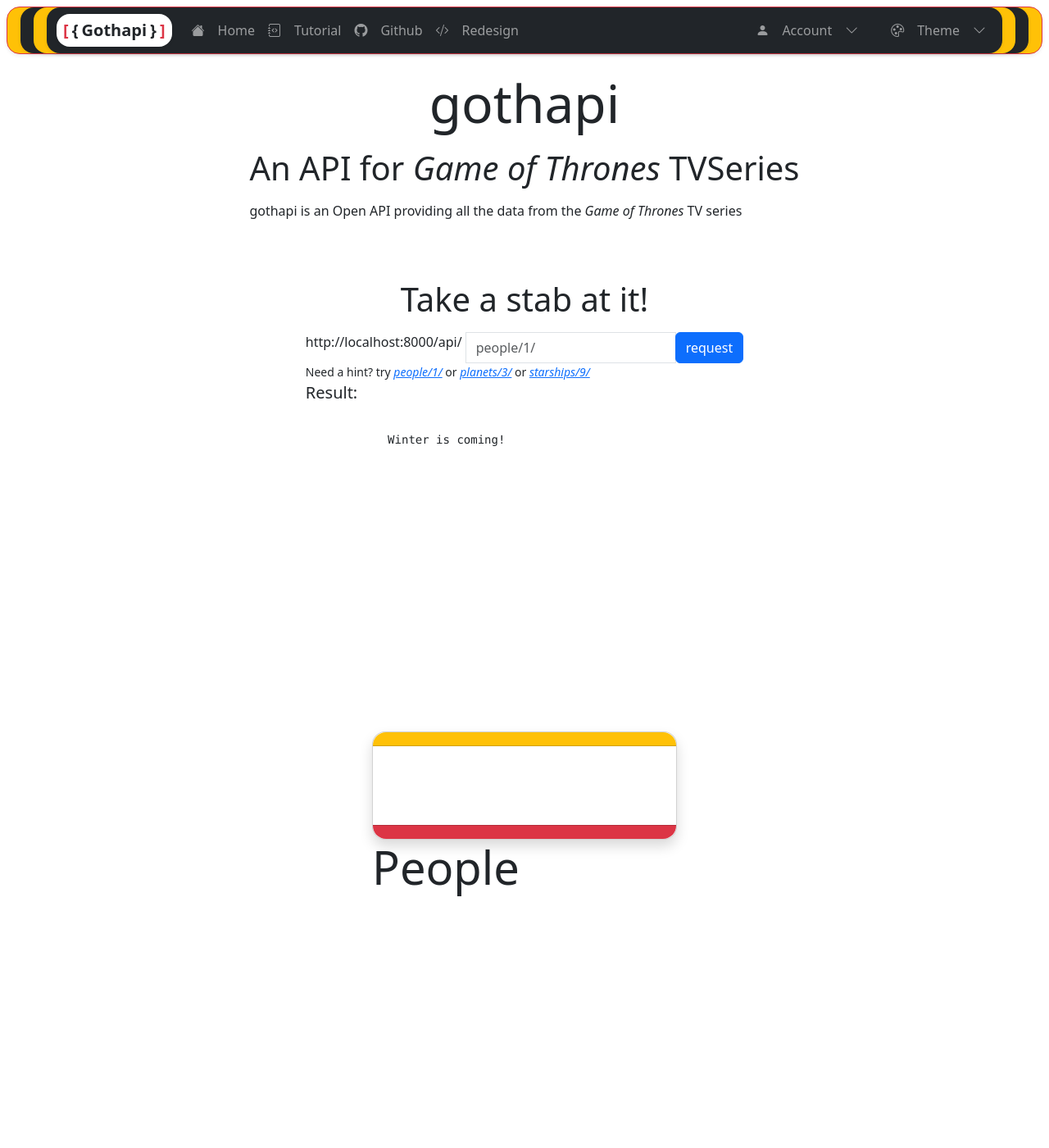
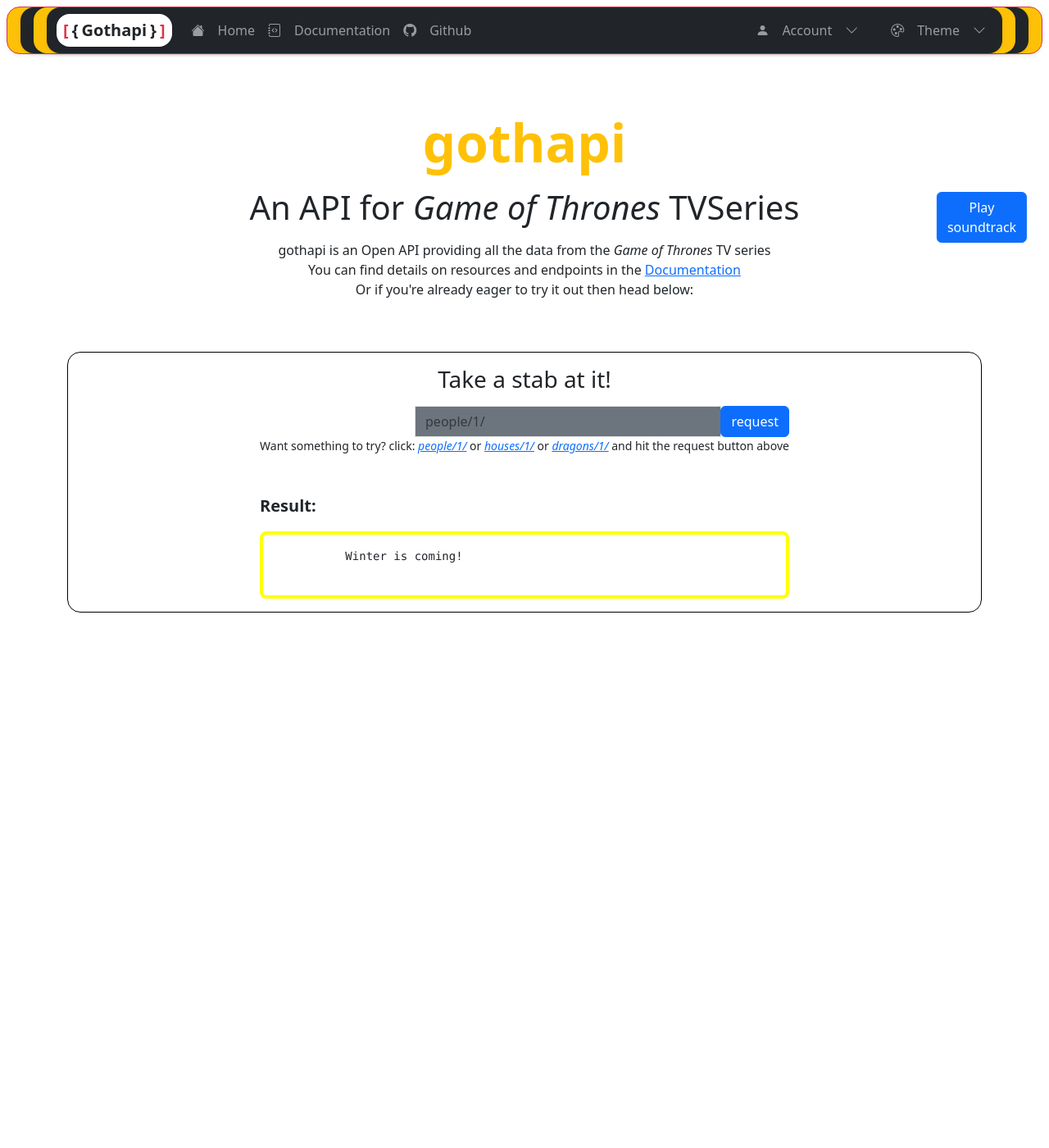
Before and after one commit to AEnyChris/gothapi, a Django app: page /home in a window 1280 px wide. Shown: the whole page at 82% size. After the commit the page ends 747 px from the top, so only its background shows below. Run offline with Django 5.2, Linux system fonts and the light colour scheme; data that the repository does not hold is empty; some libraries are stand-ins or nearby versions.

Commit message:
added README, home page

```diff
--- a/api/templates/rest_framework/home.html
+++ b/api/templates/rest_framework/home.html
@@ -34,6 +34,7 @@
     display: grid;
     justify-content: center;
     align-items: center;
+    border: 1px solid black;
   }
 
 </style>
@@ -87,6 +88,7 @@
           })
       })
     })()
+
   </script>
 {% endblock %}
 
@@ -129,24 +131,17 @@
                   </a>
                 </li>
                 <li class="nav-item">
-                  <a href="https://www.django-rest-framework.org/tutorial/quickstart/"
+                  <a href="https://github.com/AEnyChris/gothapi/blob/master/README.md"
                     class="nav-link d-flex align-items-center gap-3">
                     <i class="bi bi-journal-code"></i>
-                    {% translate "Tutorial" %}
+                    {% translate "Documentation" %}
                   </a>
                 </li>
                 <li class="nav-item">
-                  <a href="https://github.com/encode/django-rest-framework/"
+                  <a href="https://github.com/AEnyChris/gothapi.git"
                     class="nav-link d-flex align-items-center gap-3">
                     <i class="bi bi-github"></i>
                     {% translate "Github" %}
-                  </a>
-                </li>
-                <li class="nav-item">
-                  <a href="https://github.com/youzarsiph/rest-framework-redesign/"
-                    class="nav-link d-flex align-items-center gap-3">
-                    <i class="bi bi-code-slash"></i>
-                    {% translate "Redesign" %}
                   </a>
                 </li>
               </ul>
@@ -227,50 +222,47 @@
 
 
 {% block content %}
-  <body class="container">
+  <body class="container-md">
+
     <section>
-      <div class="d-grid justify-content-center gap-2 p-5">
-        <h3 class="display-3" style="text-align: center;">{% translate "gothapi" %}</h3>
-        <div><h5 style="text-align: center;" class="display-6">An API for <em>Game of Thrones</em> TVSeries</h5></div>
-        <p>gothapi is an Open API providing all the data from the <em>Game of Thrones</em> TV series</p>
+      <div class="d-grid justify-content-center gap-2 p-5 position-relative">
+        <div class="d-flex justify-content-end align-item-center position-absolute top-50 start-100 translate-middle-x">
+          <button class="btn btn-primary" id="audioButton">Play soundtrack</button>
+          <audio id="audio" src="{% static 'audio/got_soundtrack_main.mp3' %}" type="audio/mpeg"></audio>
+        </div>
+        <h3 class="display-3 fw-bold text-warning text-center mt-5">{% translate "gothapi" %}</h3>
+        <div>
+          <h5 class="display-6 text-center">An API for <em>Game of Thrones</em> TVSeries</h5>
+        </div>
+        <p class="text-center">
+          gothapi is an Open API providing all the data from the <em>Game of Thrones</em> TV series <br>
+          You can find details on resources and endpoints in the
+          <a href="https://github.com/AEnyChris/gothapi/blob/master/README.md">Documentation</a><br>
+          Or if you're already eager to try it out then head below:
+        </p>
       </div>
     </section>
 
-    <div class="request_on_page">
-      <h4 class="center display-6 p-2">
-           Take a stab at it!
-        </h4>
+    <div class="request_on_page rounded-4">
+      <h4 class="center fs-3 fw-normal m-3">Take a stab at it!</h4>
         <div class="input-group">
-              <span class="input-group-addon mx-auto" style="padding-right: 5px;">http://localhost:8000/api/</span>
-              <input id="interactive" type="text" class="form-control" placeholder="people/1/">
+              <span class="input-group-addon text-center fst-italic text-white-50 me-2">http://localhost:8000/api/</span>
+              <input id="interactive" type="text" class="form-control bg-secondary" placeholder="people/1/">
               <span class="input-group-btn"><button onclick="interactive_call();return false;" class="btn btn-primary">request</button></span>
         </div>
-        <small>Need a hint? try <a href="#" onclick="update('people/1/');return false;"><i>people/1/</i></a> or <a href="#" onclick="update('planets/3/');return false;"><i>planets/3/</i></a> or <a href="#" onclick="update('starships/9/');return false;"><i>starships/9/</i></a></small>
-        <p class="lead pad_top">Result:</p>
+        <small class="text-white-70">
+          Want something to try? click:
+          <a href="#" onclick="update('people/1/');return false;"><i>people/1/</i></a> or
+          <a href="#" onclick="update('houses/1/');return false;"><i>houses/1/</i></a> or
+          <a href="#" onclick="update('dragons/1/');return false;"><i>dragons/1/</i></a>
+          and hit the request button above
+        </small>
+        <p class="lead pad_top mt-5 fw-bold">Result:</p>
         <div>
-        <pre class="bg-white text-dark p-3" id="interactive_result">
+        <pre class="bg-white text-dark p-3 rounded-3" id="interactive_result" style="max-height: 500px; overflow-y: auto; border: 4px solid yellow;">
           Winter is coming!
         </pre>
         </div>
-    </div>
-
-    <div class="div"></div>
-    <div style="height: 100vh" class="d-flex align-items-center justify-content-center">
-      <div class="col-12 col-md-6 col-lg-4">
-        <div class="card rounded-4 shadow">
-          <div class="card-header bg-warning rounded-top-4"></div>
-          <main class="card-body gap-4 p-5">
-          </main>
-          <div class="card-footer bg-danger rounded-bottom-4"></div>
-        </div>
-
-        <h1 class="display-4">People</h1>
-                <ul>
-                    {% for person in people %}
-                    <li>{{ person }}</li>
-                    {% endfor %}
-                </ul>
-      </div>
     </div>
   </body>
 {% endblock %}
@@ -290,7 +282,21 @@
     function update(url) {
       document.getElementById('interactive').value = url;
     }
+
+    const audio = document.getElementById('audio');
+    const button = document.getElementById('audioButton');
+
+    button.addEventListener('click', () => {
+        if (audio.paused) {
+            audio.play();
+            button.textContent = 'Pause soundtrack';
+        } else {
+            audio.pause();
+            button.textContent = 'Play soundtrack';
+        }
+    });
   </script>
   <script src="https://cdn.jsdelivr.net/npm/bootstrap@5.3.3/dist/js/bootstrap.bundle.min.js"
-    integrity="sha384-YvpcrYf0tY3lHB60NNkmXc5s9fDVZLESaAA55NDzOxhy9GkcIdslK1eN7N6jIeHz" crossorigin="anonymous"></script>
+    integrity="sha384-YvpcrYf0tY3lHB60NNkmXc5s9fDVZLESaAA55NDzOxhy9GkcIdslK1eN7N6jIeHz" crossorigin="anonymous">
+  </script>
 {% endblock %}
--- a/api/views.py
+++ b/api/views.py
@@ -1,3 +1,4 @@
+from django.shortcuts import render
 from rest_framework.decorators import api_view
 from rest_framework import viewsets
 from rest_framework.response import Response
@@ -5,7 +6,7 @@
 from rest_framework.renderers import TemplateHTMLRenderer
 from api.models import *
 from api.serializers import *
-from django.shortcuts import render
+
 
 # Create your views here.
 @api_view(['GET'])
@@ -25,16 +26,15 @@
     })
 
 
-# def homepage(request):
-#     return render(request, 'rest_framework/home.html')
-
 class HomePage(APIView):
+    """The home/landing page"""
     renderer_classes = [TemplateHTMLRenderer]
     template_name = 'rest_framework/home.html'
 
     def get(self, request):
         queryset = People.objects.all()
         return Response({'people': queryset})
+
 
 class PeopleViewSet(viewsets.ReadOnlyModelViewSet):
     """
@@ -44,23 +44,41 @@
     serializer_class = PeopleSerializer
 
 
-
 class HouseViewSet(viewsets.ReadOnlyModelViewSet):
+    """
+    Provides `list` and `retrieve` actions for  the House resource.
+    """
     queryset = House.objects.all()
     serializer_class = HouseSerializer
 
+
 class PlaceViewSet(viewsets.ReadOnlyModelViewSet):
+    """
+    Provides `list` and `retrieve` actions for  the Place resource.
+    """
     queryset = Place.objects.all()
     serializer_class = PlaceSerializer
 
+
 class DragonViewSet(viewsets.ReadOnlyModelViewSet):
+    """
+    Provides `list` and `retrieve` actions for  the Dragon resource.
+    """
     queryset = Dragon.objects.all()
     serializer_class = DragonSerializer
 
+
 class SeasonViewSet(viewsets.ReadOnlyModelViewSet):
+    """
+    Provides `list` and `retrieve` actions for  the Season resource.
+    """
     queryset = Season.objects.all()
     serializer_class = SeasonSerializer
 
+
 class EpisodeViewSet(viewsets.ReadOnlyModelViewSet):
+    """
+    Provides `list` and `retrieve` actions for  the Episode resource.
+    """
     queryset = Episode.objects.all()
     serializer_class = EpisodeSerializer
--- a/gothapi/settings.py
+++ b/gothapi/settings.py
@@ -80,7 +80,7 @@
 DATABASES = {
     'default': {
         'ENGINE': 'django.db.backends.postgresql',
-        'NAME': 'gothapi',
+        'NAME': 'gothapibase',
         'USER': 'postgres',
         'PASSWORD': 'chris4Jesus89',
         'HOST': 'localhost',
@@ -126,6 +126,9 @@
 # https://docs.djangoproject.com/en/5.1/howto/static-files/
 
 STATIC_URL = 'static/'
+STATICFILES_DIRS = [
+    os.path.join(BASE_DIR, "api/static"),
+]
 
 # Default primary key field type
 # https://docs.djangoproject.com/en/5.1/ref/settings/#default-auto-field
```
Also changed, not shown: api/models.py (+13 -13 lines), api/templates/rest_framework/api.html (+3 -11 lines), requirements.txt (added, +55 -0 lines), 2 other files.
